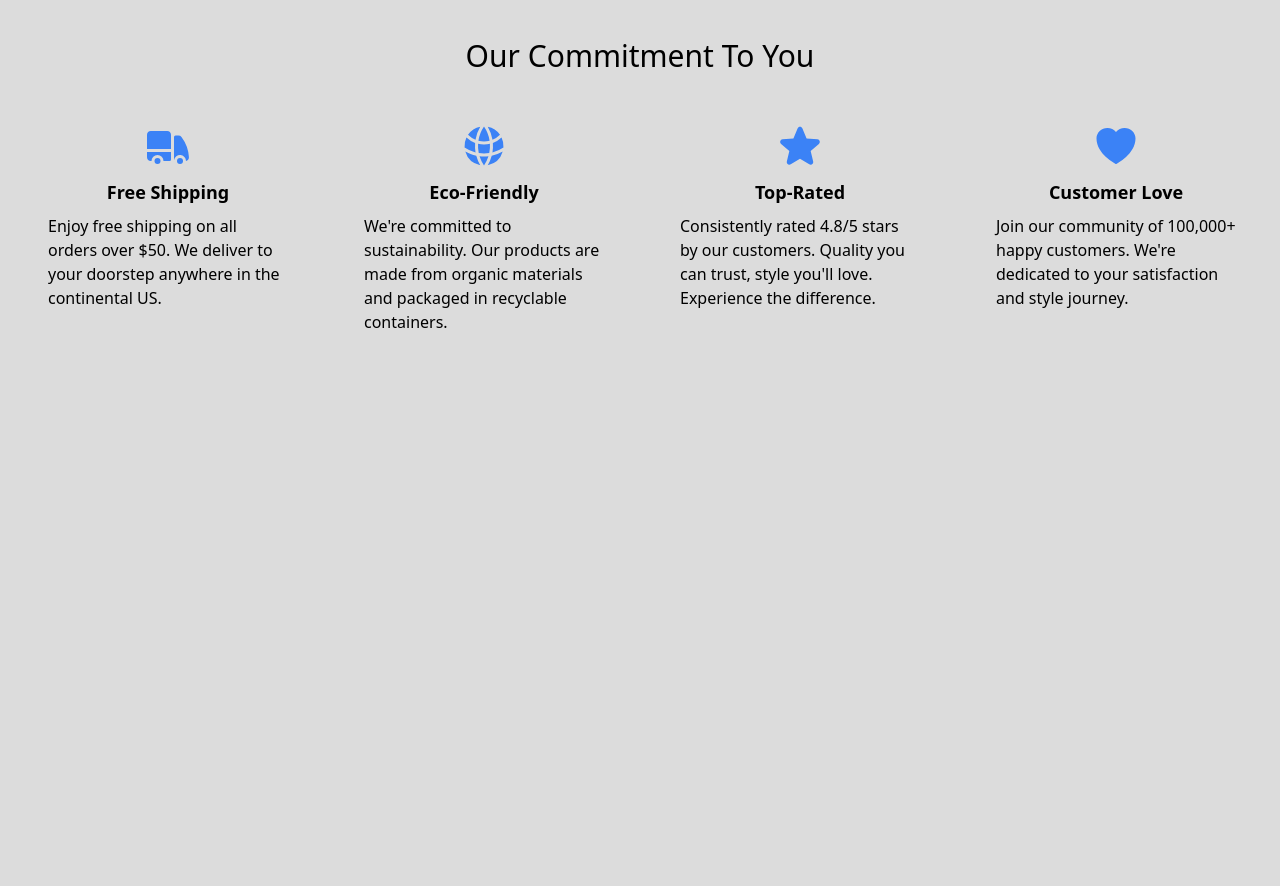
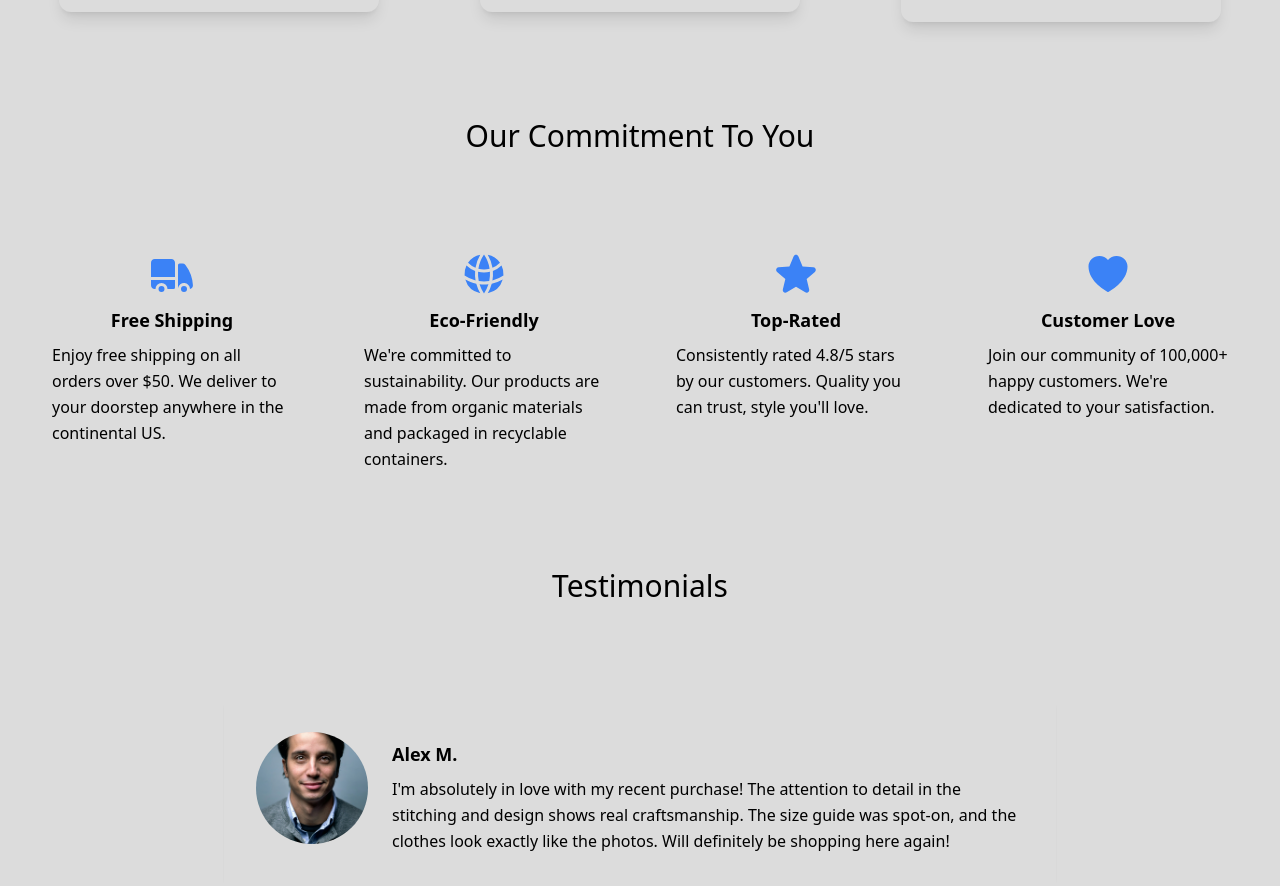
Before and after one commit to TheDigitalScribe/NexusClothing, a Next.js app: page / in a window 1280 px wide. Shown: the part 1424-2310 px from the top of the page. Before the commit the page ends 1838 px from the top, so only its background shows below. Built offline with nearby package versions, Linux system fonts and the light colour scheme.

Commit message:
add Testimonials section, fix some responsive styling, add more TS types

```diff
--- a/src/app/components/BrandHighlight.tsx
+++ b/src/app/components/BrandHighlight.tsx
@@ -1,17 +1,12 @@
 import React from 'react'
+import { BrandHighlightProps } from '../types'
 
-interface BrandHighlight {
-  Icon: React.ComponentType<React.SVGProps<SVGSVGElement>>;
-  title: string;
-  subtext: string;
-}
-
-export const BrandHighlight = ({ Icon, title, subtext }: BrandHighlight) => {
+export const BrandHighlight = ({ Icon, title, subtext }: BrandHighlightProps) => {
   return (
     <div className="flex flex-col items-center w-60">
       <Icon className="w-12 h-12 text-blue-500" />
-      <h2 className="text-lg font-bold mt-2">{title}</h2>
-      <p className="leading-1 mt-2">{subtext}</p>
+      <h3 className="text-lg font-bold mt-2">{title}</h3>
+      <p className="leading-relaxed mt-2">{subtext}</p>
     </div>
   )
 }
--- a/src/app/components/Header.tsx
+++ b/src/app/components/Header.tsx
@@ -3,9 +3,6 @@
 import Link from 'next/link';
 import { SearchBar } from './SearchBar';
 import { MobileMenuToggle } from './MobileMenuToggle';
-// import { ThemeToggle } from './ThemeToggle';
-// import { useTheme } from './ThemeContext';
-// import { ThemeContextType } from '../types';
 import { MagnifyingGlassIcon, UserIcon, ShoppingCartIcon } from '@heroicons/react/16/solid';
 
 const NavBar: React.FC = () => {
--- /dev/null
+++ b/src/app/components/Testimonial.tsx
@@ -0,0 +1,36 @@
+'use client';
+
+import React from 'react'
+import Image, { StaticImageData } from 'next/image';
+import { useTheme } from './ThemeContext';
+import { TestimonialProps, ThemeContextType } from '../types';
+
+export const Testimonial = ({ avatar, name, message }: TestimonialProps) => {
+  const { theme } = useTheme() as ThemeContextType;
+
+  return (
+    <div className={`w-full max-w-4xl mx-auto p-4 sm:p-6 lg:p-8 ${theme == "dark" ? "dark-theme" : "light-theme"}`}>
+      <div className="flex flex-col sm:flex-row items-center sm:items-start gap-6">
+        {/* Image Container */}
+        <div className="relative w-20 h-20 sm:w-24 sm:h-24 lg:w-28 lg:h-28 flex-shrink-0 overflow-hidden rounded-full">
+          <Image
+            src={avatar}
+            alt={`${name}'s testimonial`}
+            width={112}
+            height={112}
+            className="object-cover aspect-square shadow-xl"
+          />
+        </div>
+
+        {/* Content Container */}
+        <div className="flex flex-col text-center sm:text-left">
+          <h3 className="text-lg font-bold mt-2">
+            {name}
+          </h3>
+          <p className="leading-relaxed mt-2">{message}</p>
+        </div>
+      </div>
+    </div>
+
+  )
+}
--- a/src/app/page.tsx
+++ b/src/app/page.tsx
@@ -3,14 +3,16 @@ import Image from 'next/image';
 import Link from 'next/link';
 import dynamic from 'next/dynamic';
 import { Button } from './components/Button';
-import { BrandHighlight } from './components/BrandHighlight';
-import { ProductDisplayProps } from './types';
+// import { BrandHighlight } from './components/BrandHighlight';
+// import { Testimonial } from './components/Testimonial';
+import { ProductDisplayProps, BrandHighlightProps, TestimonialProps } from './types';
 import { Open_Sans } from 'next/font/google';
 
 import HeroImage from './public/images/hero-img.webp';
 import BeanieImage from './public/images/beanie.webp';
 import LeatherJacketImage from './public/images/leather-jacket.webp';
 import RippedJeansImage from './public/images/ripped-jeans.webp';
+import MaleAvatar1 from './public/images/male-avatar-1.webp';
 
 import { TruckIcon } from '@heroicons/react/24/solid'
 import { GlobeAltIcon } from '@heroicons/react/24/solid';
@@ -27,26 +29,41 @@ const openSans = Open_Sans({
 const ProductCard = dynamic<ProductDisplayProps>(
   () => import('./components/ProductCard').then((mod) => mod.ProductCard),
   {
-    loading: () => <p>Loading Product...</p>,
+    loading: () => <p>Loading Products...</p>,
+  }
+);
+
+const BrandHighlight = dynamic<BrandHighlightProps>(
+  () => import('./components/BrandHighlight').then((mod) => mod.BrandHighlight),
+  {
+    loading: () => <p>Loading Brand Highlights...</p>,
+  }
+);
+
+const Testimonial = dynamic<TestimonialProps>(
+  () => import('./components/Testimonial').then((mod) => mod.Testimonial),
+  {
+    loading: () => <p>Loading Testimonials...</p>,
   }
 );
 
 const Page: React.FC = () => {
   return (
     <>
+      {/* Hero Section */}
       <section className={`relative h-[80vh] w-full overflow-hidden ${openSans.className}`}>
         <Image
           src={HeroImage}
           alt="Hero image of fashion model"
           fill
           priority
-          sizes="100vw"
+          sizes="(max-width: 768px) 100vw, (max-width: 1200px) 100vw, 100vw"
           className="object-cover"
         />
         <div className="absolute inset-0 bg-black bg-opacity-80"></div>
         <div className="absolute inset-0 flex flex-col items-center justify-center px-4 text-center">
-          <h1 className="text-2xl md:text-5xl font-bold text-white mb-4">Elevate Your <span className="text-blue-600">Style</span>, Express Your <span className="text-blue-600">Essence</span></h1>
-          <p className="text-md md:text-lg font-thin text-white mb-12">Discover clothing that speaks your language, from casual chic to bold statements</p>
+          <h1 className="text-2xl sm:text-3xl md:text-4xl lg:text-5xl font-bold text-white mb-4 max-w-4xl lead">Elevate Your <span className="text-blue-600">Style</span>, Express Your <span className="text-blue-600 leading-relaxed">Essence</span></h1>
+          <p className="text-sm sm:text-base md:text-lg lg:text-xl font-thin text-white mb-8 sm:mb-12 max-w-2xl leading-relaxed">Discover clothing that speaks your language, from casual chic to bold statements</p>
           <Link href="/products">
             <Button text="Explore Collection" ariaLabel="Explore Collection Button" />
           </Link>
@@ -54,31 +71,70 @@ const Page: React.FC = () => {
       </section>
 
       {/* Featured Products Section */}
-      <section className="flex flex-col px-4 md:px-12 mt-20 items-center justify-center">
-        <div className="text-xl font-light md:text-3xl">Featured Products</div>
-        <div className="grid grid-cols-1 md:grid-cols-3 gap-20 mt-12">
-          <Suspense fallback={<p>Loading products...</p>}>
-            <ProductCard title="Beanie" image={BeanieImage} description="Wrap yourself in cozy comfort with our versatile beanie, designed to keep you warm and stylish in any weather." price="€11.99" reviewAverage="4.3" reviewAmount="(68)" />
-            <ProductCard title="Leather Jacket" image={LeatherJacketImage} description="Elevate your style with our premium leather jacket, crafted from buttery-soft, genuine leather." price="€24.99" reviewAverage="4.6" reviewAmount="(173)" />
-            <ProductCard title="Ripped Jeans" image={RippedJeansImage} description="Unleash your rebellious side with our edgy ripped jeans, featuring strategically placed tears for an effortlessly cool, lived-in look." price="€19.99" reviewAverage="4.4" reviewAmount="(126)" />
-          </Suspense>
+      <section className="flex flex-col px-4 sm:px-6 lg:px-12 mt-12 sm:mt-16 lg:mt-24 items-center justify-center">
+        <div className="text-xl sm:text-2xl lg:text-3xl font-light text-center">Featured Products</div>
+        <div className="container mx-auto">
+          <div className="grid grid-cols-1 sm:grid-cols-2 lg:grid-cols-3 gap-8 sm:gap-12 lg:gap-20 mt-12 sm:mt-16 lg:mt-24 w-full max-w-7xl mx-auto place-items-center">
+            <Suspense fallback={<p>Loading products...</p>}>
+              <ProductCard title="Beanie" image={BeanieImage} description="Wrap yourself in cozy comfort with our versatile beanie, designed to keep you warm and stylish in any weather." price="€11.99" reviewAverage="4.3" reviewAmount="(68)" />
+              <ProductCard title="Leather Jacket" image={LeatherJacketImage} description="Elevate your style with our premium leather jacket, crafted from buttery-soft, genuine leather." price="€24.99" reviewAverage="4.6" reviewAmount="(173)" />
+              <ProductCard title="Ripped Jeans" image={RippedJeansImage} description="Unleash your rebellious side with our edgy ripped jeans, featuring strategically placed tears for an effortlessly cool, lived-in look." price="€19.99" reviewAverage="4.4" reviewAmount="(126)" />
+            </Suspense>
+          </div>
         </div>
       </section>
 
       {/* Our Commitments */}
-      <section className="flex flex-col px-4 md:px-12 mt-20 items-center justify-center">
-        <div className="text-xl font-light md:text-3xl">Our Commitment To You</div>
-        <div className="grid grid-cols-1 md:grid-cols-4 gap-20 mt-12">
-          <BrandHighlight Icon={TruckIcon} title="Free Shipping" subtext="Enjoy free shipping on all orders over $50. We deliver to your doorstep anywhere in the continental US." />
-          <BrandHighlight Icon={GlobeAltIcon} title="Eco-Friendly" subtext="We're committed to sustainability. Our products are made from organic materials and packaged in recyclable containers." />
-          <BrandHighlight Icon={StarIcon} title="Top-Rated" subtext="Consistently rated 4.8/5 stars by our customers. Quality you can trust, style you'll love. Experience the difference." />
-          <BrandHighlight Icon={HeartIcon} title="Customer Love" subtext="Join our community of 100,000+ happy customers. We're dedicated to your satisfaction and style journey." />
+      <section className="flex flex-col items-center justify-center w-full px-4 sm:px-6 lg:px-12 mt-12 sm:mt-16 lg:mt-24">
+        <h2 className="text-xl sm:text-2xl lg:text-3xl font-light text-center mb-12 sm:mb-16 lg:mb-24">
+          Our Commitment To You
+        </h2>
+        <div className="w-full max-w-7xl">
+          <div className="grid grid-cols-1 sm:grid-cols-2 lg:grid-cols-4 gap-8 sm:gap-12 lg:gap-16 justify-items-center">
+            <Suspense fallback={<p>Loading brand highlights...</p>}>
+              <BrandHighlight
+                Icon={TruckIcon}
+                title="Free Shipping"
+                subtext="Enjoy free shipping on all orders over $50. We deliver to your doorstep anywhere in the continental US."
+              />
+              <BrandHighlight
+                Icon={GlobeAltIcon}
+                title="Eco-Friendly"
+                subtext="We're committed to sustainability. Our products are made from organic materials and packaged in recyclable containers."
+              />
+              <BrandHighlight
+                Icon={StarIcon}
+                title="Top-Rated"
+                subtext="Consistently rated 4.8/5 stars by our customers. Quality you can trust, style you'll love."
+              />
+              <BrandHighlight
+                Icon={HeartIcon}
+                title="Customer Love"
+                subtext="Join our community of 100,000+ happy customers. We're dedicated to your satisfaction."
+              />
+            </Suspense>
+          </div>
         </div>
       </section>
 
-      <section className="flex flex-col px-4 md:px-12 mt-20 items-center justify-center">
+      {/* Testimonials */}
+      <section className="flex flex-col items-center justify-center w-full px-4 sm:px-6 lg:px-12 mt-12 sm:mt-16 lg:mt-24">
+        <h2 className="text-xl sm:text-2xl lg:text-3xl font-light text-center mb-12 sm:mb-16 lg:mb-24">
+          Testimonials
+        </h2>
+        <div className="w-full max-w-4xl mx-auto px-4 sm:px-6 lg:px-8">
+          <div className="bg-white rounded-lg shadow-sm">
+            <Suspense fallback={<p>Loading testimonials...</p>}>
+              <Testimonial
+                avatar={MaleAvatar1}
+                name="Alex M."
+                message="I'm absolutely in love with my recent purchase! The attention to detail in the stitching and design shows real craftsmanship. The size guide was spot-on, and the clothes look exactly like the photos. Will definitely be shopping here again!"
+              />
+            </Suspense>
+          </div>
+        </div>
+      </section>
 
-      </section>
     </>
   );
 };
--- a/src/app/types.ts
+++ b/src/app/types.ts
@@ -15,3 +15,15 @@ export interface ProductDisplayProps {
   reviewAverage: string;
   reviewAmount: string;
 }
+
+export interface BrandHighlightProps {
+  Icon: React.ComponentType<React.SVGProps<SVGSVGElement>>;
+  title: string;
+  subtext: string;
+}
+
+export interface TestimonialProps {
+  avatar: StaticImageData;
+  name: string;
+  message: string;
+}
```
Also changed, not shown: src/app/public/images/female-avatar-1.jpg (added), src/app/public/images/male-avatar-1.webp (added).
